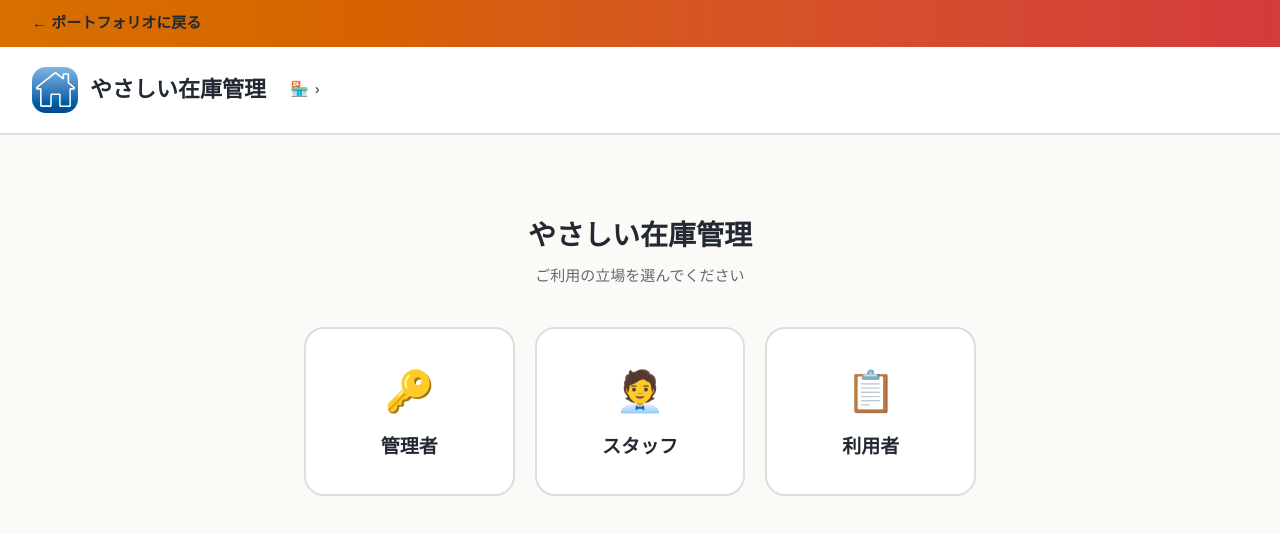
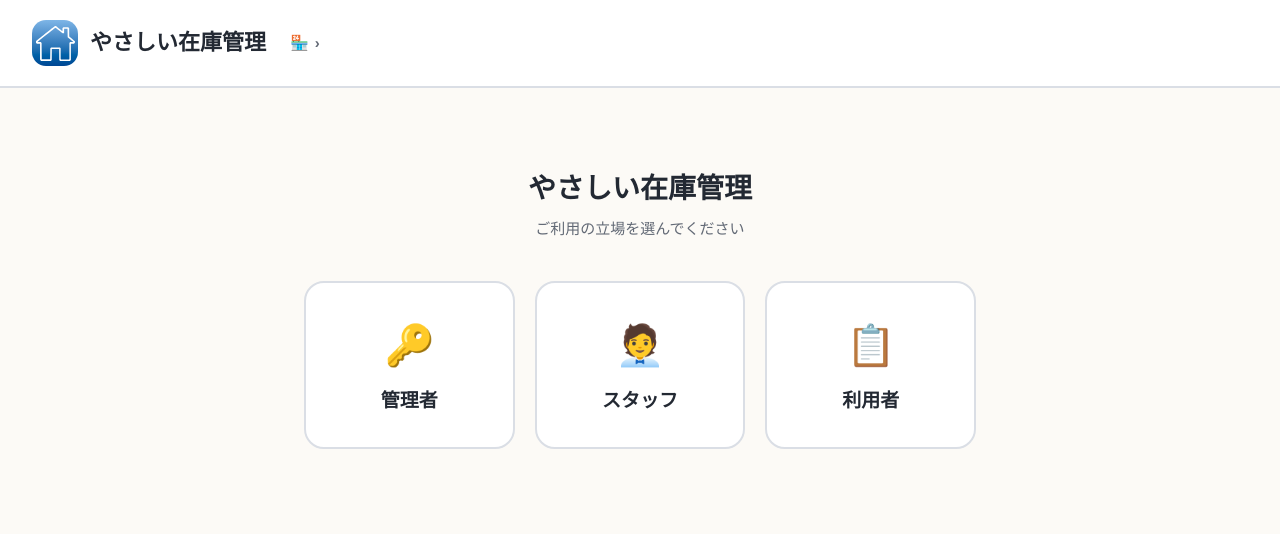
Before and after one commit to coo-07/inventory-management-system, a React (Vite) app: page / in a window 1280 px wide. Shown: the top 534 px of the page. Built offline with nearby package versions, Linux system fonts and the light colour scheme; no server answers; the database is empty; a web font is replaced by a local one.

Commit message:
ポートフォリオに戻るバナーをfrom=portfolio時のみ表示に修正

```diff
--- a/src/components/Header.jsx
+++ b/src/components/Header.jsx
@@ -157,6 +157,10 @@ function Header() {
   const todayStr = new Date().toISOString().slice(0, 10);
   const todayCount = logs.filter((l) => l.createdAt.slice(0, 10) === todayStr).length;
 
+  // ポートフォリオサイト経由でアクセスした時（?from=portfolio）のみ「ポートフォリオに戻る」
+  // バナーを表示する。ローカル開発環境やVercel URLへの直接アクセス時は表示しない
+  const showPortfolioBackBanner = searchParams.get("from") === "portfolio";
+
   const activeFilter = searchParams.get("filter") || "all";
   // 検索ワード・カテゴリなど他のクエリパラメータを保持したまま、ステータスタブのみを更新する
   // （以前は setSearchParams({ filter: value }) でURL全体を置き換えていたため、
@@ -176,6 +180,7 @@ function Header() {
       className="sticky top-0 z-20 border-b-2"
       style={{ background: "var(--surface)", borderColor: "var(--border)" }}
     >
+      {showPortfolioBackBanner && (
         <a
           href="https://coo-portfolio.vercel.app/#project=zaiko"
           className="flex w-full items-center justify-start gap-1.5 px-8 py-3 text-[15px] font-bold whitespace-nowrap text-white transition-opacity hover:underline hover:opacity-85"
@@ -183,6 +188,7 @@ function Header() {
         >
           ← ポートフォリオに戻る
         </a>
+      )}
       <div className="mx-auto flex max-w-[2400px] flex-wrap items-center justify-between gap-x-3.5 gap-y-2 px-8 py-3.5 md:py-5">
         <div className="flex items-center gap-3.5">
           <Link
```
Also changed, not shown: 1 other file (tests, documents, lock files or other folders). Lines whose indentation alone changed are shown as unchanged.
